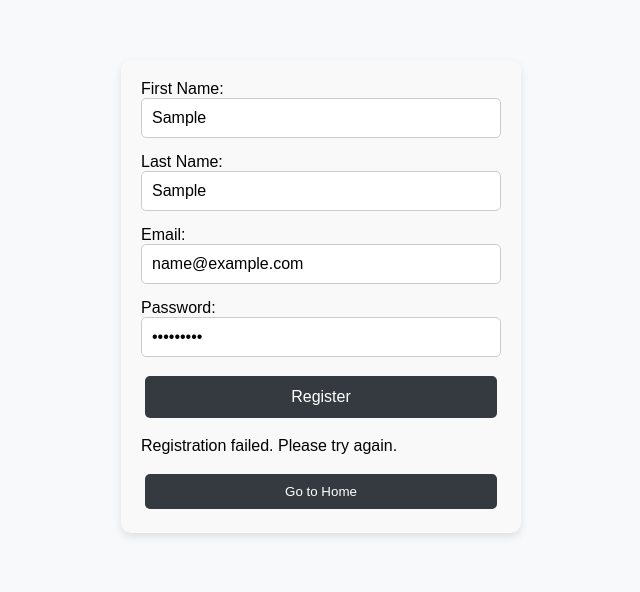
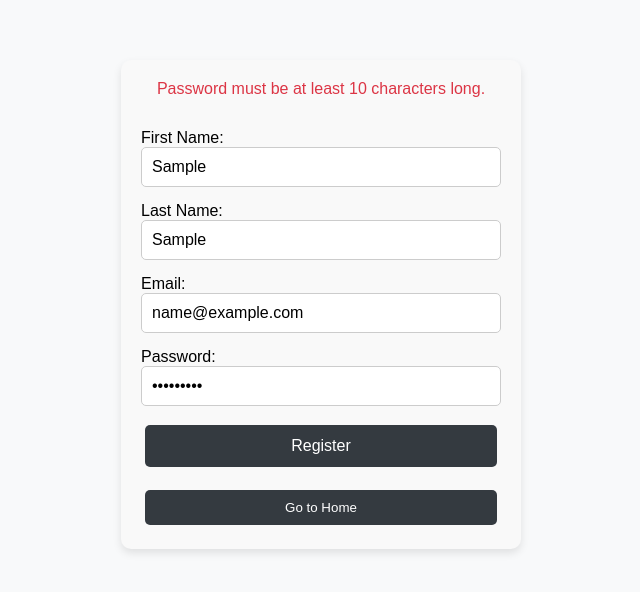
Before and after one commit to notAnotherAverageJoe/Property-Preservation-Plus, a React (Create React App) app in the folder client/: page /register in a window 1280 px wide. Both pictures are taken after typing "Sample", "Sample", "name@example.com", "Sample123" into the empty fields and a click on the button "Register". Shown: the top 592 px of the page, without its empty margins (319-959 px from the left). Built offline with nearby package versions, Linux system fonts and the light colour scheme; no server answers.

Commit message:
register notice

```diff
--- a/client/src/App.css
+++ b/client/src/App.css
@@ -254,3 +254,9 @@ h2 {
   font-size: 1.2rem;
   color: #999;
 }
+.error-message {
+  color: #dc3545; /* Red color for error message */
+  font-size: 1rem;
+  margin-bottom: 1rem;
+  text-align: center; /* Center align the error message */
+}
--- a/client/src/components/pages/Register.js
+++ b/client/src/components/pages/Register.js
@@ -22,6 +22,12 @@ function Register() {
     e.preventDefault();
     setError(""); // Clear previous errors
 
+    // Check password length
+    if (formData.password.length < 10) {
+      setError("Password must be at least 10 characters long.");
+      return;
+    }
+
     try {
       const response = await register(formData);
       console.log(response);
@@ -34,6 +40,8 @@ function Register() {
 
   return (
     <form onSubmit={handleSubmit}>
+      {error && <p className="error-message">{error}</p>}{" "}
+      {/* Display error message at the top */}
       <label>
         First Name:
         <input
@@ -72,11 +80,10 @@ function Register() {
           value={formData.password}
           onChange={handleChange}
           required
+          minLength="10" // HTML validation
         />
       </label>
       <button type="submit">Register</button>
-      {error && <p className="error-message">{error}</p>}{" "}
-      {/* Display error message */}
       <GoToHome />
     </form>
   );
```
